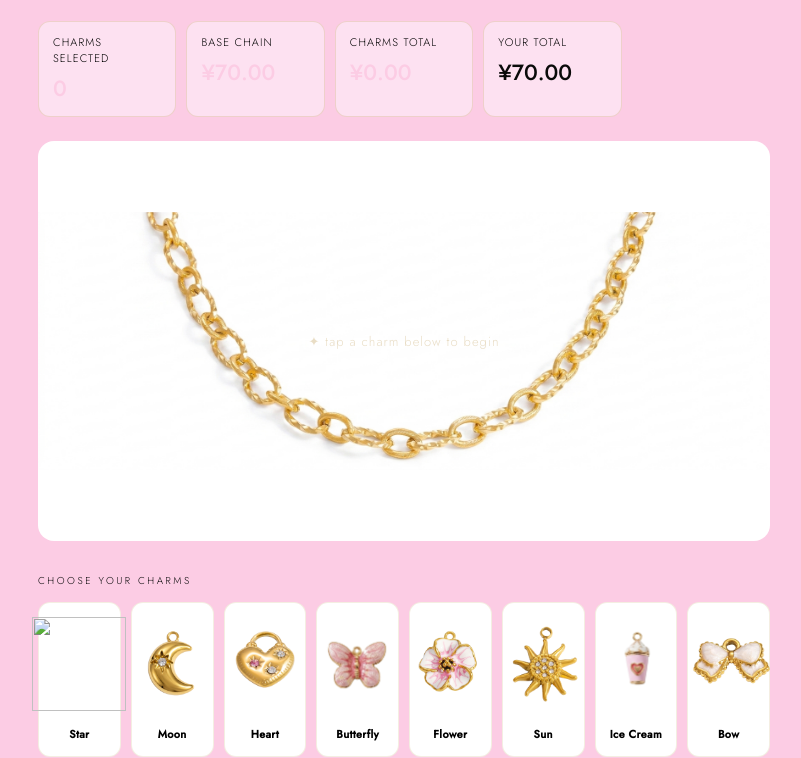
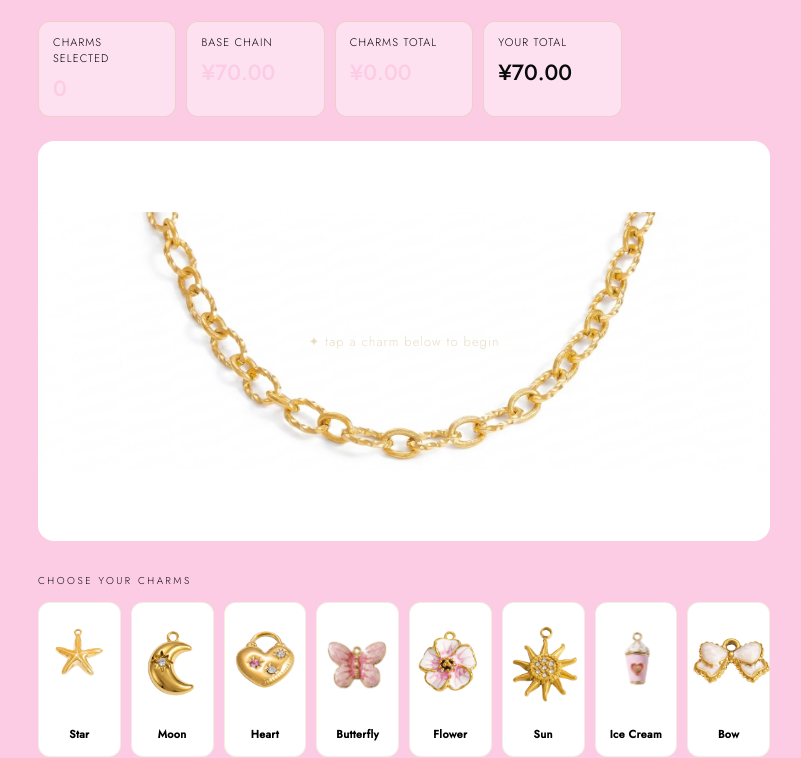
Before and after one commit to Domenica123S/PADOCIA, a plain HTML site: page index.html in a window 1280 px wide. Shown: the part 205-963 px from the top of the page, without its empty margins (236-1037 px from the left). Drawn offline with nearby package versions, Linux system fonts and the light colour scheme; files whose address does not match are found by name.

Commit message:
Fix image source for star icon in charms array

```diff
--- a/index.html
+++ b/index.html
@@ -464,7 +464,7 @@
 
 <script>
   const charms = [
-    { id: 'star',      icon: '<img src="images/star.png" style="width:94px;height:94px;object-fit:contain;">',     label: 'Star', price: 34.14 },
+    { id: 'star',      icon: '<img src="star.png" style="width:94px;height:94px;object-fit:contain;">',     label: 'Star', price: 34.14 },
     { id: 'moon',      icon: '<img src="images/moon.png" style="width:94px;height:94px;object-fit:contain;">', label: 'Moon', price: 34.14 },
     { id: 'heart',     icon: '<img src="images/heart.png" style="width:94px;height:94px;object-fit:contain;">',     label: 'Heart', price: 34.14 },
     { id: 'butterfly', icon: '<img src="images/butterfly.png" style="width:94px;height:94px;object-fit:contain;">', label: 'Butterfly', price: 34.14 },
```
